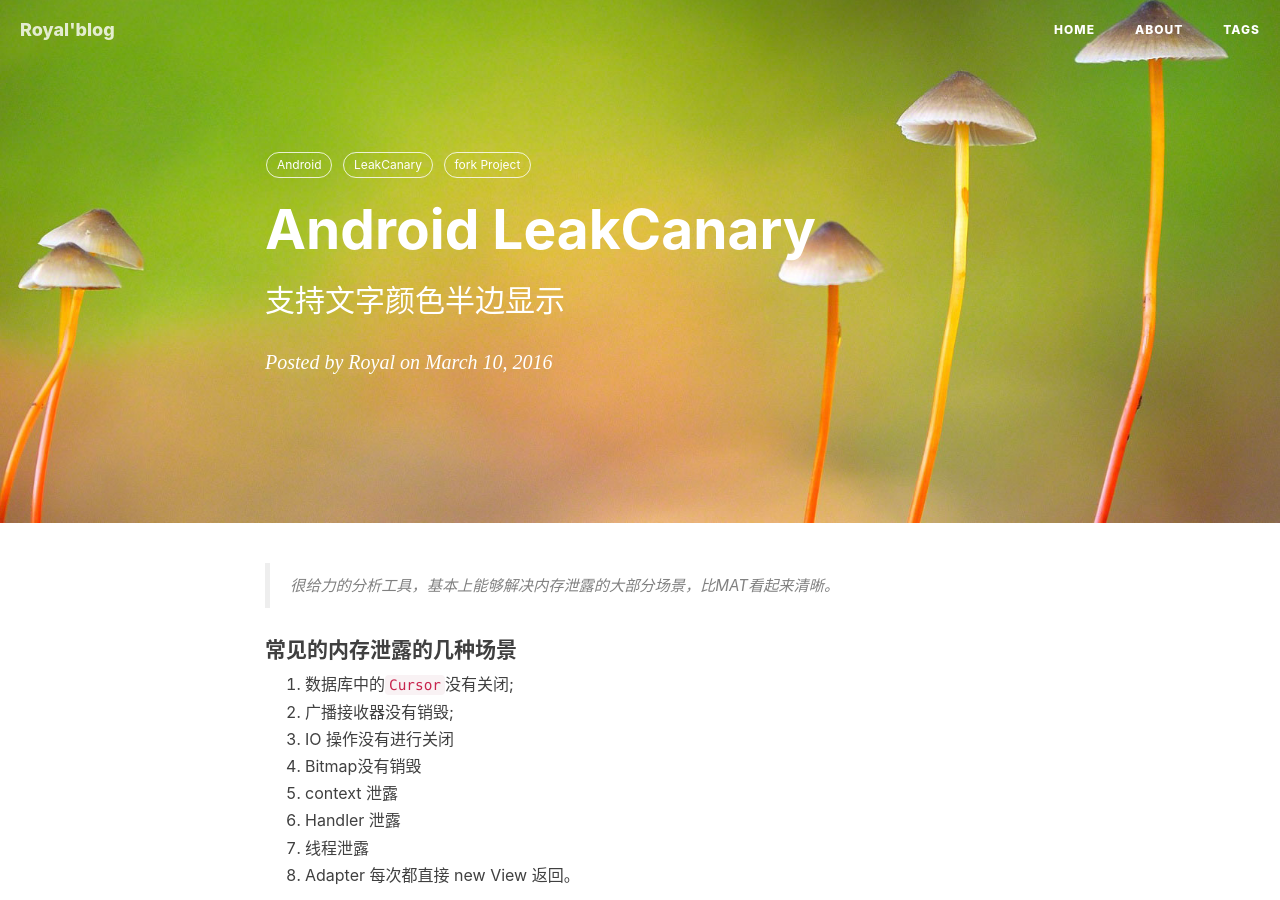
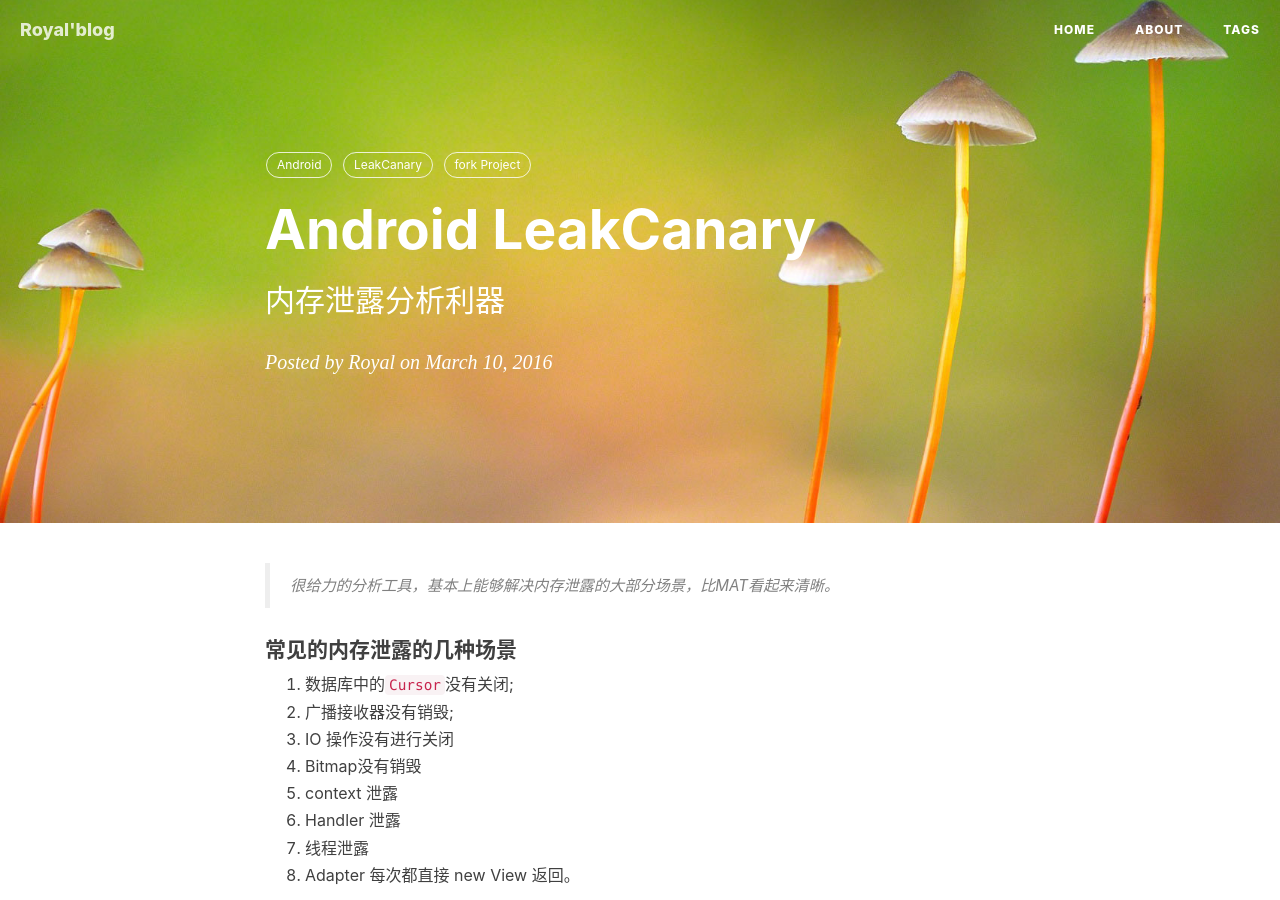
Before and after one commit to pengqinping/Royal-Blog, a Jekyll site: the page built from _posts/2016-03-10-android-fork-project-LeakCanary.md, in a window 1280 px wide and 900 px high. Built offline with Jekyll 4.4.1, drawn with Linux system fonts in a browser that asks for light colours; nearby versions of some CDN libraries; comment, search, counter and statistics services are not loaded.

Commit message:
update comment

```diff
--- a/_posts/2016-03-10-android-fork-project-LeakCanary.md
+++ b/_posts/2016-03-10-android-fork-project-LeakCanary.md
@@ -1,7 +1,7 @@
 ---
 layout:     post
 title:      "Android LeakCanary"
-subtitle:   "支持文字颜色半边显示"
+subtitle:   "内存泄露分析利器"
 date:       2016-03-10
 author:     "Royal"
 header-img: "img/post-bg-leakcanary.jpg"
```
